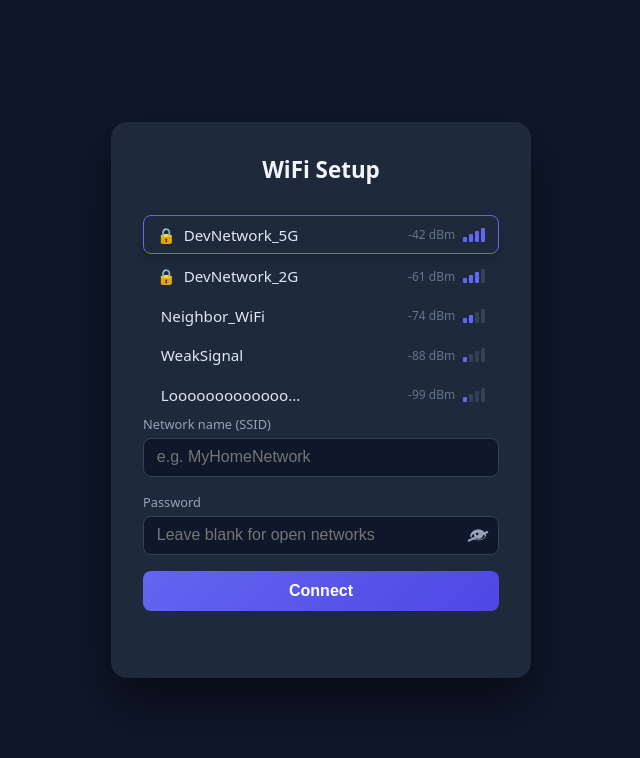
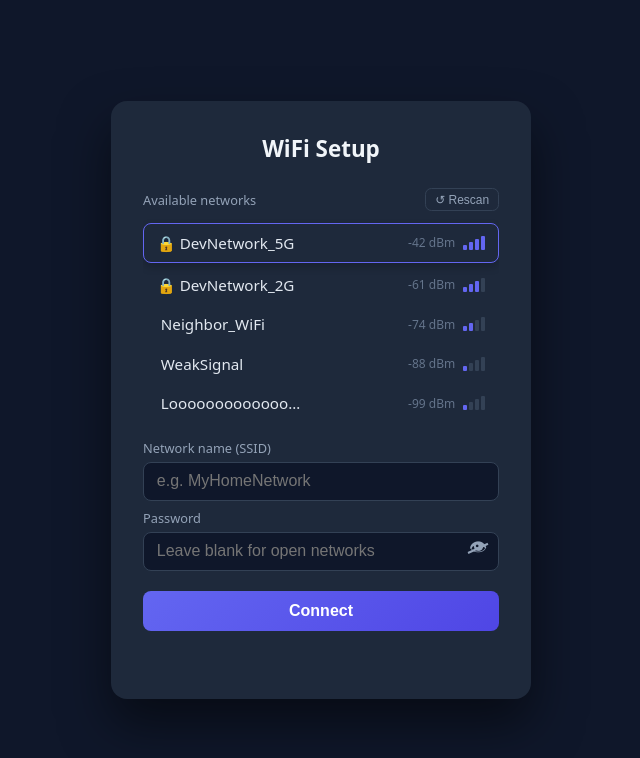
Before and after one commit to Dwarf1er/esp-wifi-provisioning, a plain HTML site: page esp-wifi-provisioning/src/web/index.html in a window 1280 px wide. Shown: the whole page, without its empty margins (319-959 px from the left). Drawn offline with Linux system fonts and the light colour scheme; no server answers.

Commit message:
feat: fixed aria announcements and keyboard navigation

```diff
--- a/esp-wifi-provisioning/src/web/app.js
+++ b/esp-wifi-provisioning/src/web/app.js
@@ -1,10 +1,29 @@
 // START_DEV
-const DEV_NETWORKS = [
-  { ssid: "DevNetwork_5G", rssi: -42, secure: true },
-  { ssid: "DevNetwork_2G", rssi: -61, secure: true },
-  { ssid: "Neighbor_WiFi", rssi: -74, secure: false },
-  { ssid: "WeakSignal", rssi: -88, secure: false },
-  { ssid: "LooooooooooooooooooooooooongSSID", rssi: -99, secure: false },
+const DEV_NETWORKS = [{
+        ssid: "DevNetwork_5G",
+        rssi: -42,
+        secure: true
+    },
+    {
+        ssid: "DevNetwork_2G",
+        rssi: -61,
+        secure: true
+    },
+    {
+        ssid: "Neighbor_WiFi",
+        rssi: -74,
+        secure: false
+    },
+    {
+        ssid: "WeakSignal",
+        rssi: -88,
+        secure: false
+    },
+    {
+        ssid: "LooooooooooooooooooooooooongSSID",
+        rssi: -99,
+        secure: false
+    },
 ];
 // END_DEV
 
@@ -17,6 +36,8 @@ const btn = document.getElementById('btn');
 const form = document.getElementById('wifi-form');
 const statusEl = document.getElementById('status');
 const spinner = document.getElementById('spinner');
+const rescanBtn = document.getElementById('rescan-btn');
+const announceEl = document.getElementById('network-announce');
 
 togglePass.addEventListener("click", () => {
     const hidden = passIn.type === "password";
@@ -43,8 +64,7 @@ const rssiToBars = rssi =>
     rssi >= -75 ? 2 : 1;
 
 function barsHtml(n) {
-  return '<div class="bars">' +
-    [0,1,2,3].map(i =>
+    return '<div class="bars">' + [0, 1, 2, 3].map(i =>
             `<div class="bar bar-${i}${i < n ? '' : ' off'}"></div>`
         ).join('') +
         '</div>';
@@ -52,43 +72,49 @@ function barsHtml(n) {
 
 function renderNetworks(networks) {
     netDiv.innerHTML = '';
+    netDiv.setAttribute('aria-activedescendant', '');
 
     networks.forEach((net, index) => {
+        const id = `net-item-${index}`;
         const el = document.createElement('div');
         el.className = 'net-item';
+        el.id = id;
         el.setAttribute('tabindex', '0');
         el.setAttribute('role', 'option');
         el.setAttribute('aria-selected', 'false');
 
-    const secureLabel = net.secure ? " (secure network)" : " (open network)";
+        const barsCount = rssiToBars(net.rssi);
+        const strengthLabel = ['weak', 'weak', 'fair', 'good', 'excellent'][barsCount];
+        const secureLabel = net.secure ? 'secured' : 'open';
+
+        el.setAttribute('aria-label', `${net.ssid}, ${secureLabel}, ${strengthLabel} signal`);
 
         el.innerHTML =
-      `<span class="net-ssid" data-lock="${net.secure ? '🔒' : ''}">
-        ${net.ssid}<span class="visually-hidden">${secureLabel}</span>
-      </span>` +
+            `<span class="net-ssid" data-lock="${net.secure ? '🔒' : ''}">${net.ssid}</span>` +
             `<span class="net-meta">` +
             `<span class="net-rssi">${net.rssi} dBm</span>` +
-      barsHtml(rssiToBars(net.rssi)) +
+            barsHtml(barsCount) +
             `</span>`;
 
-    function selectNetwork() {
+        function selectNetwork(jumpFocus) {
             document.querySelectorAll('.net-item').forEach(e => {
                 e.classList.remove('selected');
                 e.setAttribute('aria-selected', 'false');
             });
-
             el.classList.add('selected');
             el.setAttribute('aria-selected', 'true');
+            netDiv.setAttribute('aria-activedescendant', id);
             ssidIn.value = net.ssid;
-      passIn.focus();
+            announceEl.textContent = `Selected: ${net.ssid}`;
+            if (jumpFocus) passIn.focus();
         }
 
-    el.addEventListener('click', selectNetwork);
+        el.addEventListener('click', () => selectNetwork(true));
 
-    el.addEventListener('keydown', (e) => {
+        el.addEventListener('keydown', e => {
             if (e.key === 'Enter' || e.key === ' ') {
                 e.preventDefault();
-        selectNetwork();
+                selectNetwork(true);
             }
             if (e.key === 'ArrowDown') {
                 e.preventDefault();
@@ -105,13 +131,15 @@ function renderNetworks(networks) {
         netDiv.appendChild(el);
     });
 
-  const firstItem = netDiv.querySelector('.net-item');
-  firstItem?.focus();
+    netDiv.querySelector('.net-item')?.focus();
 }
 
 async function loadNetworks() {
+    netDiv.textContent = 'Scanning networks…';
+    rescanBtn.disabled = true;
+    rescanBtn.textContent = '↺ Scanning…';
+
     try {
-        netDiv.textContent = "Scanning networks...";
         const r = await fetch('/networks');
         if (!r.ok) throw new Error('non-200');
         renderNetworks(await r.json());
@@ -120,10 +148,18 @@ async function loadNetworks() {
             renderNetworks(DEV_NETWORKS);
         } else {
             netDiv.innerHTML =
-            '<p style="color:var(--err);font-size:.85rem">Could not load networks. Refresh to retry.</p>';
+                '<p class="networks-err">Could not load networks. Try rescanning.</p>';
+        }
+    } finally {
+        rescanBtn.disabled = false;
+        rescanBtn.textContent = '↺ Rescan';
     }
 }
-}
+
+rescanBtn.addEventListener('click', () => {
+    setStatus('', '');
+    loadNetworks();
+});
 
 async function handleSubmit() {
     const ssid = ssidIn.value.trim();
@@ -141,7 +177,9 @@ async function handleSubmit() {
     try {
         const r = await fetch('/connect', {
             method: 'POST',
-      headers: { 'Content-Type': 'text/plain' },
+            headers: {
+                'Content-Type': 'text/plain'
+            },
             body: `${ssid}\n${pass}`
         });
 
@@ -167,6 +205,10 @@ async function handleSubmit() {
 function setStatus(msg, cls) {
     statusEl.textContent = msg;
     statusEl.className = cls;
+    if (msg) statusEl.scrollIntoView({
+        behavior: 'smooth',
+        block: 'nearest'
+    });
 }
 
 loadNetworks();
--- a/esp-wifi-provisioning/src/web/index.html
+++ b/esp-wifi-provisioning/src/web/index.html
@@ -11,9 +11,17 @@
 <body>
     <div class="card">
         <h1>WiFi Setup</h1>
-        <div class="network-scroll-wrap">
-            <div class="networks" id="networks" role="listbox" aria-label="Available WiFi networks"></div>
+        <div class="networks-header">
+            <span class="networks-label">Available networks</span>
+            <button type="button" id="rescan-btn" class="rescan-btn" aria-label="Rescan for networks">
+                ↺ Rescan
+            </button>
         </div>
+        <div class="networks-scroll-wrap">
+            <div class="networks" id="networks" role="listbox" aria-label="Available WiFi networks" tabindex="-1"
+                aria-activedescendant=""></div>
+        </div>
+        <div id="network-announce" aria-live="polite" class="visually-hidden"></div>
         <form id="wifi-form">
             <div>
                 <label for="ssid">Network name (SSID)</label>
@@ -22,8 +30,9 @@
                 <label for="pass">Password</label>
                 <div class="pass-wrap">
                     <input id="pass" type="password" placeholder="Leave blank for open networks"
-                        aria-describedby="status" />
-                    <button type="button" id="toggle-pass" class="eye-btn" aria-label="Show password">
+                        autocomplete="current-password" minlength="8" aria-describedby="pass-hint status" />
+                    <button type="button" id="toggle-pass" class="eye-btn" aria-label="Show password"
+                        aria-pressed="false">
                         <span class="eye-icon striked">👁</span>
                     </button>
                 </div>
--- a/esp-wifi-provisioning/src/web/style.css
+++ b/esp-wifi-provisioning/src/web/style.css
@@ -1,237 +1,291 @@
-*{
-     box-sizing:border-box;
-     margin:0;
-     padding:0;
+* {
+     box-sizing: border-box;
+     margin: 0;
+     padding: 0;
 }
- body{
-     font-family:system-ui,sans-serif;
-     background:#0f172a;
-     color:#e2e8f0;
-     display:flex;
-     justify-content:center;
-     align-items:center;
-     min-height:100vh;
-     padding:1rem;
+ body {
+     font-family: system-ui, sans-serif;
+     background: #0f172a;
+     color: #e2e8f0;
+     display: flex;
+     justify-content: center;
+     align-items: center;
+     min-height: 100vh;
+     padding: 1rem;
 }
- .card{
-     background:#1e293b;
-     border-radius:1rem;
-     padding:2rem;
-     width:100%;
-     max-width:420px;
-     box-shadow:0 25px 50px rgba(0,0,0,.5);
+ .card {
+     background: #1e293b;
+     border-radius: 1rem;
+     padding: 2rem;
+     width: 100%;
+     max-width: 420px;
+     box-shadow: 0 25px 50px rgba(0,0,0,.5);
 }
- h1{
-     font-size:1.4rem;
-     margin-bottom:1.5rem;
-     color:#f1f5f9;
-     text-align:center;
+ h1 {
+     font-size: 1.4rem;
+     margin-bottom: 1.5rem;
+     color: #f1f5f9;
+     text-align: center;
 }
- label{
-     display:block;
-     font-size:.8rem;
-     color:#94a3b8;
-     margin-bottom:.3rem;
+ label {
+     display: block;
+     font-size: .8rem;
+     color: #94a3b8;
+     margin-bottom: .3rem;
 }
- input{
-     width:100%;
-     padding:.6rem .8rem;
-     background:#0f172a;
-     border:1px solid #334155;
-     border-radius:.5rem;
-     color:#f1f5f9;
-     font-size:1rem;
-     outline:none;
-     margin-bottom:1rem;
+ input {
+     width: 100%;
+     padding: .6rem .8rem;
+     background: #0f172a;
+     border: 1px solid #334155;
+     border-radius: .5rem;
+     color: #f1f5f9;
+     font-size: 1rem;
+     outline: none;
+     margin-bottom: .5rem;
 }
- input:focus{
-     border-color:#6366f1;
-     box-shadow:0 0 0 2px rgba(99,102,241,0.35);
+ input:focus {
+     border-color: #6366f1;
+     box-shadow: 0 0 0 2px rgba(99,102,241,0.35);
 }
- #pass{
-     padding-right:2.2rem;
+ #pass {
+     padding-right: 2.2rem;
+     margin-bottom: .25rem;
 }
- .pass-wrap{
-     position:relative;
+ .pass-hint {
+     display: block;
+     font-size: .75rem;
+     color: #64748b;
+     margin-bottom: 1rem;
+     min-height: 1rem;
 }
- .eye-btn{
-     position:absolute;
-     right:.4rem;
-     top:40%;
-     transform:translateY(-50%);
-     background:none;
-     border:none;
-     color:#94a3b8;
-     cursor:pointer;
-     font-size:1.1rem;
-     padding:.35rem;
+ .pass-hint--err {
+     color: #f87171;
 }
- .eye-btn:hover{
-     color:#e2e8f0;
+ .pass-hint--ok {
+     color: #4ade80;
 }
- .eye-icon{
-     position:relative;
+ .pass-wrap {
+     position: relative;
 }
- .eye-icon.striked::after{
-     content:"";
-     position:absolute;
-     left:-2px;
-     right:-2px;
-     top:50%;
-     height:2px;
-     background:currentColor;
-     transform:rotate(-25deg);
-     pointer-events:none;
+ .eye-btn {
+     position: absolute;
+     right: .4rem;
+     top: 40%;
+     transform: translateY(-50%);
+     background: none;
+     border: none;
+     color: #94a3b8;
+     cursor: pointer;
+     font-size: 1.1rem;
+     padding: .35rem;
+}
+ .eye-btn:hover {
+     color: #e2e8f0;
+}
+ .eye-icon {
+     position: relative;
+}
+ .eye-icon.striked::after {
+     content: "";
+     position: absolute;
+     left: -2px;
+     right: -2px;
+     top: 50%;
+     height: 2px;
+     background: currentColor;
+     transform: rotate(-25deg);
+     pointer-events: none;
+}
+ .networks-header {
+     display: flex;
+     align-items: center;
+     justify-content: space-between;
+     margin-bottom: .4rem;
+}
+ .networks-label {
+     font-size: .8rem;
+     color: #94a3b8;
+}
+ .rescan-btn {
+     background: none;
+     border: 1px solid #334155;
+     border-radius: .4rem;
+     color: #94a3b8;
+     font-size: .75rem;
+     padding: .2rem .55rem;
+     cursor: pointer;
+     transition: border-color .15s, color .15s;
+}
+ .rescan-btn:hover:not(:disabled) {
+     border-color: #6366f1;
+     color: #e2e8f0;
+}
+ .rescan-btn:disabled {
+     opacity: .45;
+     cursor: not-allowed;
 }
  .networks-scroll-wrap {
-    max-height:220px;
-    overflow-y:auto;
-    margin-bottom:1rem;
+     max-height: 220px;
+     overflow-y: auto;
+     margin-bottom: 1rem;
 }
-.networks-scroll-wrap::-webkit-scrollbar { width:6px; }
-.networks-scroll-wrap::-webkit-scrollbar-thumb { background:#6366f1; border-radius: 3px; }
-.networks-scroll-wrap::-webkit-scrollbar-track { background:#1e293b; }
- .networks{
-     overflow:visible;
-     padding-top:0.5rem;
+ .networks-scroll-wrap::-webkit-scrollbar {
+     width: 6px;
 }
-.visually-hidden {
-  position:absolute;
-  width:1px;
-  height:1px;
-  padding:0;
-  margin:-1px;
-  overflow:hidden;
-  clip:rect(0,0,0,0);
-  border:0;
+ .networks-scroll-wrap::-webkit-scrollbar-thumb {
+     background: #6366f1;
+     border-radius: 3px;
 }
- .net-item{
-     outline:none;
-     display:flex;
-     align-items:center;
-     justify-content:space-between;
-     padding:.55rem .8rem;
-     border-radius:.5rem;
-     cursor:pointer;
-     border:1px solid transparent;
-     transition:background .15s, transform .15s, box-shadow .15s;
-     position:relative;
+ .networks-scroll-wrap::-webkit-scrollbar-track {
+     background: #1e293b;
 }
-.net-item:focus-visible,
-.net-item.selected {
-    border-color:#6366f1;
-    transform:translateY(-2px);
-    box-shadow:0 4px 8px rgba(0,0,0,0.2);
+ .networks {
+     overflow: visible;
+     padding-top: .5rem;
+}
+ .networks-err {
+     color: #f87171;
+     font-size: .85rem;
+     padding: .5rem .8rem;
+}
+ .net-item {
+     outline: none;
+     display: flex;
+     align-items: center;
+     justify-content: space-between;
+     padding: .55rem .8rem;
+     border-radius: .5rem;
+     cursor: pointer;
+     border: 1px solid transparent;
+     transition: background .15s, transform .15s, box-shadow .15s;
+     position: relative;
+}
+ .net-item:focus-visible, .net-item.selected {
+     border-color: #6366f1;
+     transform: translateY(-2px);
+     box-shadow: 0 4px 8px rgba(0,0,0,0.2);
 }
  .net-item:not(.selected):not(:focus-within):hover {
-    border-color:#6366f1;
-    transform:translateY(-2px);
-    box-shadow:0 4px 8px rgba(0,0,0,0.2);
+     border-color: #6366f1;
+     transform: translateY(-2px);
+     box-shadow: 0 4px 8px rgba(0,0,0,0.2);
 }
  .net-ssid::before {
-     content:attr(data-lock);
-     margin-right:0.25rem;
+     content: attr(data-lock);
+     margin-right: .25rem;
 }
- .net-ssid{
-     font-size:.95rem;
-     max-width:150px;
-     overflow:hidden;
-     text-overflow:ellipsis;
-     white-space:nowrap;
+ .net-ssid {
+     font-size: .95rem;
+     max-width: 150px;
+     overflow: hidden;
+     text-overflow: ellipsis;
+     white-space: nowrap;
 }
  .net-ssid:hover {
      overflow: visible;
      white-space: normal;
      position: absolute;
-    left: 0.8rem;
+     left: .8rem;
      top: 50%;
      transform: translateY(-50%);
      background: #1e293b;
-    padding: 0.1rem 0.25rem;
-    border-radius: 0.25rem;
+     padding: .1rem .25rem;
+     border-radius: .25rem;
      z-index: 10;
      max-width: calc(100% - 1.6rem);
 }
- .net-meta{
-     display:flex;
-     align-items:center;
+ .net-meta {
+     display: flex;
+     align-items: center;
 }
- .net-rssi{
-     font-size:.75rem;
-     color:#64748b;
-     white-space:nowrap;
-     margin-left:.5rem;
+ .net-rssi {
+     font-size: .75rem;
+     color: #64748b;
+     white-space: nowrap;
+     margin-left: .5rem;
 }
- .bars{
-     display:flex;
-     align-items:flex-end;
-     gap:2px;
-     height:14px;
-     margin-left:.5rem;
+ .bars {
+     display: flex;
+     align-items: flex-end;
+     gap: 2px;
+     height: 14px;
+     margin-left: .5rem;
 }
- .bar{
-     width:4px;
-     background:#6366f1;
-     border-radius:1px;
+ .bar {
+     width: 4px;
+     background: #6366f1;
+     border-radius: 1px;
 }
- .bar.off{
-     background:#334155;
+ .bar.off {
+     background: #334155;
 }
- .bar-0{
-    height:5px
+ .bar-0 {
+     height: 5px;
 }
- .bar-1{
-    height:8px
+ .bar-1 {
+     height: 8px;
 }
- .bar-2{
-    height:11px
+ .bar-2 {
+     height: 11px;
 }
- .bar-3{
-    height:14px
+ .bar-3 {
+     height: 14px;
 }
- .btn{
-     width:100%;
-     padding:.7rem;
-     background:linear-gradient(135deg, #6366f1, #4f46e5);
-     border:none;
-     border-radius:.5rem;
-     color:#fff;
-     font-size:1rem;
-     cursor:pointer;
-     font-weight:600;
-     transition:background .15s;
+ .btn {
+     width: 100%;
+     padding: .7rem;
+     margin-top: 1rem;
+     background: linear-gradient(135deg, #6366f1, #4f46e5);
+     border: none;
+     border-radius: .5rem;
+     color: #fff;
+     font-size: 1rem;
+     cursor: pointer;
+     font-weight: 600;
+     transition: background .15s;
 }
- .btn:hover{
-     background:linear-gradient(135deg, #4f46e5, #6366f1);
+ .btn:hover {
+     background: linear-gradient(135deg, #4f46e5, #6366f1);
 }
- .btn:disabled{
-     background:#334155;
-     cursor:not-allowed;
+ .btn:disabled {
+     background: #334155;
+     cursor: not-allowed;
 }
- #status{
-     margin-top:1rem;
-     text-align:center;
-     font-size:.85rem;
-     min-height:1.2rem;
+ #status {
+     margin-top: 1rem;
+     text-align: center;
+     font-size: .85rem;
+     min-height: 1.2rem;
 }
- .err{
-     color:#f87171
+ .err {
+     color: #f87171;
 }
- .ok{
-     color:#4ade80
+ .ok {
+     color: #4ade80;
 }
- .spinner{
-     display:none;
-     margin:0 auto 1rem;
-     width:36px;
-     height:36px;
-     border:3px solid #334155;
-     border-top-color:#6366f1;
-     border-radius:50%;
-     animation:spin .8s linear infinite;
+ .spinner {
+     display: none;
+     margin: 0 auto 1rem;
+     width: 36px;
+     height: 36px;
+     border: 3px solid #334155;
+     border-top-color: #6366f1;
+     border-radius: 50%;
+     animation: spin .8s linear infinite;
 }
- @keyframes spin{
-     to{
-         transform:rotate(360deg);
+ @keyframes spin {
+     to {
+         transform: rotate(360deg);
     }
 }
+ .visually-hidden {
+     position: absolute;
+     width: 1px;
+     height: 1px;
+     padding: 0;
+     margin: -1px;
+     overflow: hidden;
+     clip: rect(0,0,0,0);
+     border: 0;
+}
```
Lines whose indentation alone changed are shown as unchanged.
